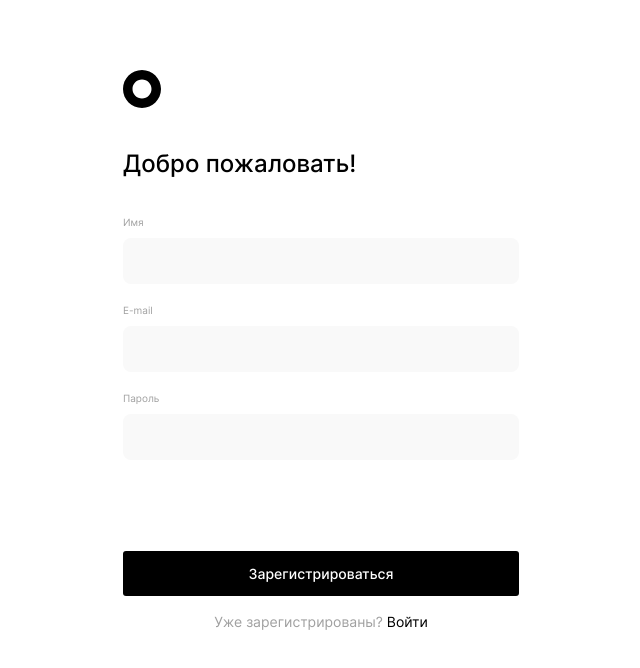
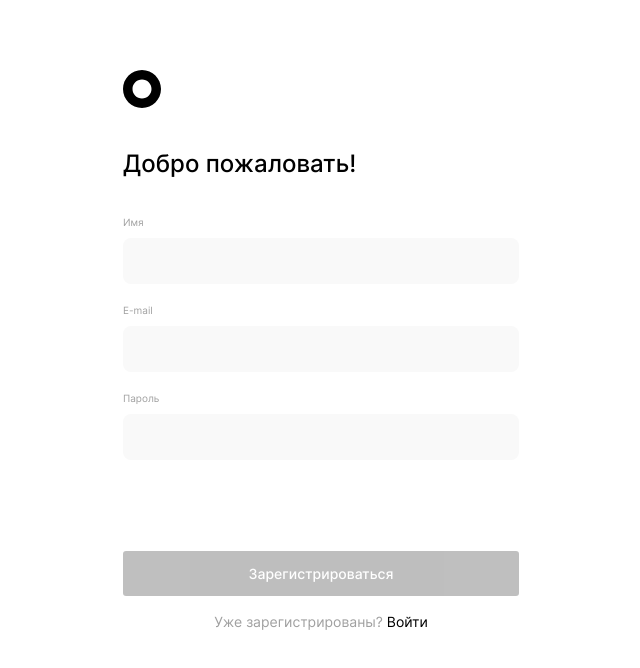
Before and after one commit to sm1ke-dev/movies-explorer-frontend, a React (Create React App) app: page /signup in a window 1280 px wide. Shown: the top 668 px of the page, without its empty margins (319-959 px from the left). Built offline with nearby package versions, Linux system fonts and the light colour scheme.

Commit message:
feat: реализовать валидацию при регистрации и входе

```diff
--- a/src/components/App/App.js
+++ b/src/components/App/App.js
@@ -8,8 +8,12 @@ import Register from "../Register/Register";
 import Profile from "../Profile/Profile";
 import Login from "../Login/Login";
 import PageNotFound from "../PageNotFound/PageNotFound";
+import { useFormWithValidation } from "../../hooks/useFormWithValidation";
 
 function App() {
+  const { values, handleChange, errors, isValid, resetForm } =
+    useFormWithValidation();
+
   return (
     <div className="page">
       <Routes>
@@ -17,8 +21,30 @@ function App() {
         <Route path="/movies" element={<Movies />} />
         <Route path="/saved-movies" element={<SavedMovies />} />
         <Route path="/profile" element={<Profile />} />
-        <Route path="/signup" element={<Register />} />
-        <Route path="/signin" element={<Login />} />
+        <Route
+          path="/signup"
+          element={
+            <Register
+              values={values}
+              handleChange={handleChange}
+              errors={errors}
+              isValid={isValid}
+              resetForm={resetForm}
+            />
+          }
+        />
+        <Route
+          path="/signin"
+          element={
+            <Login
+              values={values}
+              handleChange={handleChange}
+              errors={errors}
+              isValid={isValid}
+              resetForm={resetForm}
+            />
+          }
+        />
         <Route path="*" element={<PageNotFound />} />
       </Routes>
     </div>
--- a/src/components/AuthorizationForm/AuthorizationForm.css
+++ b/src/components/AuthorizationForm/AuthorizationForm.css
@@ -3,14 +3,14 @@
 }
 
 .form__name {
-  margin: 0;
+  margin: 10px 0 0;
   color: #a0a0a0;
   font-size: 10px;
   line-height: normal;
 }
 
 .form__input {
-  margin: 10px 0 20px;
+  margin: 10px 0 10px;
   box-sizing: border-box;
   padding: 0 15px;
   width: 100%;
@@ -20,6 +20,13 @@
   background: #f9f9f9;
   font-size: 13px;
   font-weight: 500;
+  line-height: normal;
+}
+
+.form__error {
+  color: #ff4062;
+  font-size: 10px;
+  font-weight: 400;
   line-height: normal;
 }
 
@@ -44,6 +51,15 @@
   opacity: 0.7;
 }
 
+.form__submit-btn_inactive {
+  opacity: 0.25;
+  cursor: default;
+}
+
+.form__submit-btn_inactive:hover {
+  opacity: 0.25;
+}
+
 @media screen and (max-width: 470px) {
   .form__submit-btn {
     font-size: 12px;
--- a/src/components/AuthorizationForm/AuthorizationForm.js
+++ b/src/components/AuthorizationForm/AuthorizationForm.js
@@ -1,16 +1,43 @@
-import React, { Children } from "react";
+import React from "react";
 import "./AuthorizationForm.css";
 
-function AuthorizationForm(props) {
+function AuthorizationForm({
+  children,
+  btnText,
+  values,
+  handleChange,
+  errors,
+  isValid,
+  resetForm,
+}) {
   return (
     <form className="form">
-      {props.children}
+      {children}
       <p className="form__name">E-mail</p>
-      <input className="form__input" required />
+      <input
+        name="email"
+        className="form__input"
+        required
+        value={values.email}
+        onChange={handleChange}
+      />
+      <span className="form__error">{errors.email}</span>
       <p className="form__name">Пароль</p>
-      <input className="form__input" required />
-      <button className="form__submit-btn" type="submit">
-        {props.btnText}
+      <input
+        name="password"
+        className="form__input"
+        required
+        value={values.password}
+        onChange={handleChange}
+      />
+      <span className="form__error">{errors.password}</span>
+      <button
+        className={`form__submit-btn ${
+          !isValid ? "form__submit-btn_inactive" : ""
+        }`}
+        type="submit"
+      >
+        {btnText}
       </button>
     </form>
   );
--- a/src/components/Login/Login.js
+++ b/src/components/Login/Login.js
@@ -4,12 +4,19 @@ import AuthorizationForm from "../AuthorizationForm/AuthorizationForm";
 import AuthHeader from "../AuthHeader/AuthHeader";
 import AuthText from "../AuthText/AuthText";
 
-function Login() {
+function Login({ values, handleChange, errors, isValid, resetForm }) {
   return (
     <>
       <AuthHeader page="signin" />
       <main className="login">
-        <AuthorizationForm btnText="Войти" />
+        <AuthorizationForm
+          btnText="Войти"
+          values={values}
+          handleChange={handleChange}
+          errors={errors}
+          isValid={isValid}
+          resetForm={resetForm}
+        />
         <AuthText page="signin" />
       </main>
     </>
--- a/src/components/Register/Register.js
+++ b/src/components/Register/Register.js
@@ -4,15 +4,31 @@ import AuthorizationForm from "../AuthorizationForm/AuthorizationForm";
 import AuthHeader from "../AuthHeader/AuthHeader";
 import AuthText from "../AuthText/AuthText";
 
-function Register() {
+function Register({ values, handleChange, errors, isValid, resetForm }) {
   return (
     <>
       <AuthHeader page="signup" />
       <main className="register">
-        <AuthorizationForm btnText="Зарегистрироваться">
+        <AuthorizationForm
+          btnText="Зарегистрироваться"
+          values={values}
+          handleChange={handleChange}
+          errors={errors}
+          isValid={isValid}
+          resetForm={resetForm}
+        >
           <>
             <p className="form__name">Имя</p>
-            <input className="form__input" required />
+            <input
+              name="username"
+              className="form__input"
+              required
+              minLength="2"
+              maxLength="30"
+              value={values.username}
+              onChange={handleChange}
+            />
+            <span className="form__error">{errors.username}</span>
           </>
         </AuthorizationForm>
         <AuthText page="signup" />
--- /dev/null
+++ b/src/hooks/useFormWithValidation.js
@@ -0,0 +1,27 @@
+import { useState, useCallback } from "react";
+
+export function useFormWithValidation() {
+  const [values, setValues] = useState({});
+  const [errors, setErrors] = useState({});
+  const [isValid, setIsValid] = useState(false);
+
+  const handleChange = (event) => {
+    const target = event.target;
+    const name = target.name;
+    const value = target.value;
+    setValues({ ...values, [name]: value });
+    setErrors({ ...errors, [name]: target.validationMessage });
+    setIsValid(target.closest("form").checkValidity());
+  };
+
+  const resetForm = useCallback(
+    (newValues = {}, newErrors = {}, newIsValid = false) => {
+      setValues(newValues);
+      setErrors(newErrors);
+      setIsValid(newIsValid);
+    },
+    [setValues, setErrors, setIsValid]
+  );
+
+  return { values, handleChange, errors, isValid, resetForm };
+}
```
